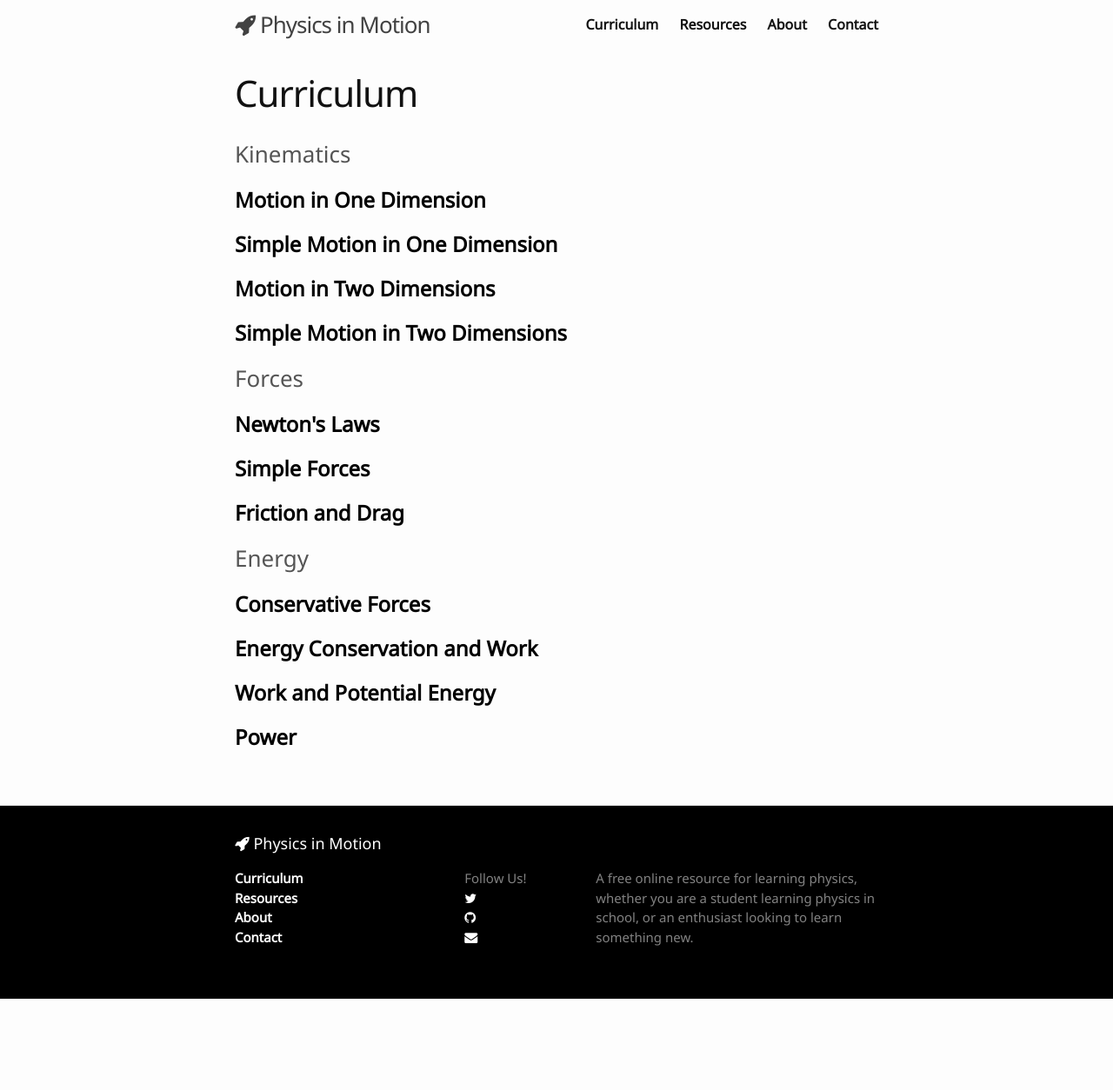
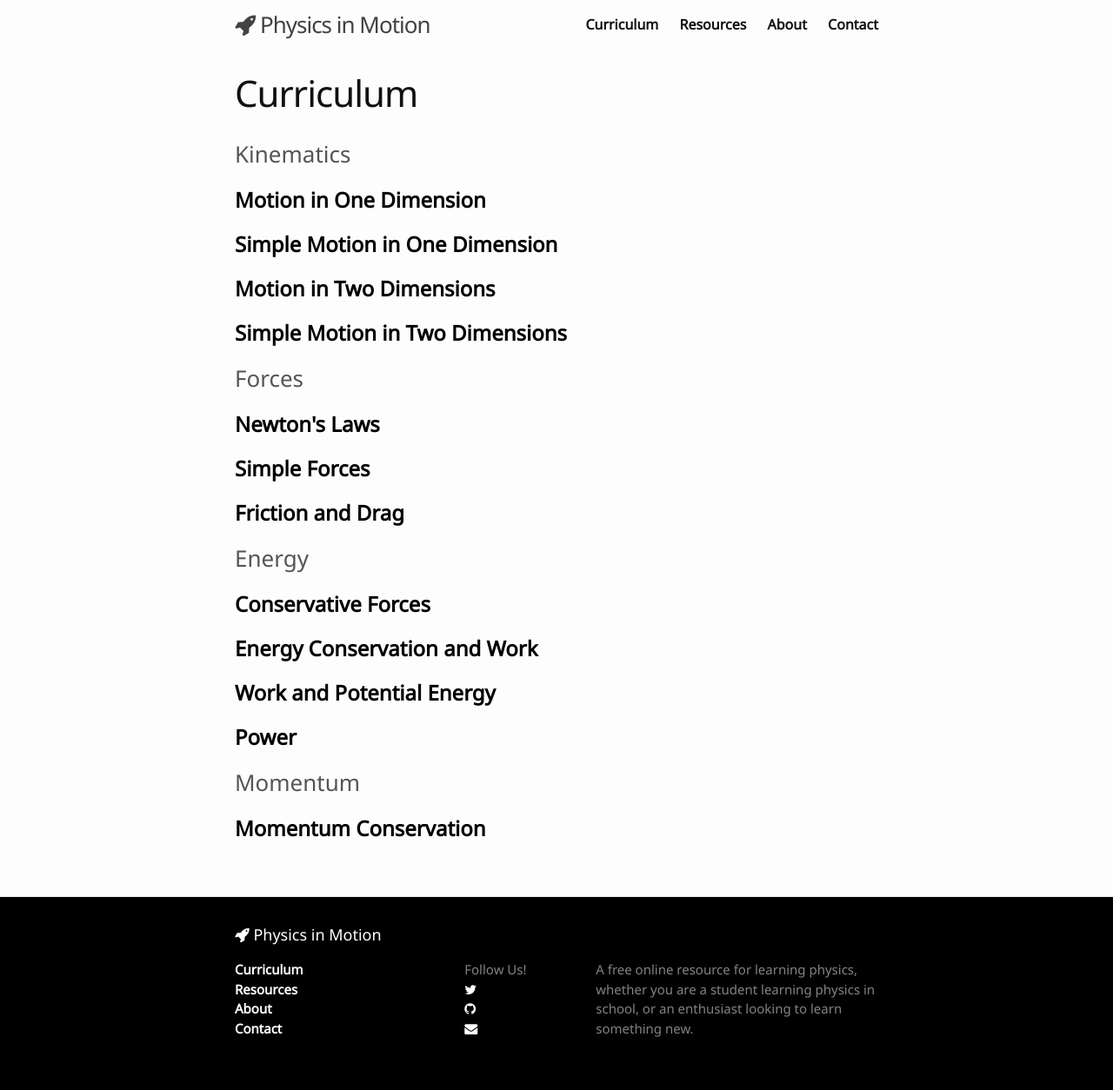
Before and after one commit to LeNPaul/physics-in-motion-old, a Jekyll site: the page built from pages/curriculum.md, in a window 1280 px wide. Shown: the whole page at 87% size. Built offline with Jekyll 4.4.1, drawn with Linux system fonts in a browser that asks for light colours; nearby versions of some CDN libraries; before the commit the page ends 1149 px from its top, so only the background shows below that.

Commit message:
Update content

```diff
--- a/pages/curriculum.md
+++ b/pages/curriculum.md
@@ -39,3 +39,15 @@ permalink: /pages/curriculum/
     </li>
   {% endfor %}
 </ul>
+
+<h3 class="page-heading">Momentum</h3>
+
+<ul class="post-list">
+  {% for post in site.categories.Momentum %}
+    <li>
+      <h1>
+        <a class="post-link" href="{{ post.url | prepend: site.baseurl }}">{{ post.title }}</a>
+      </h1>
+    </li>
+  {% endfor %}
+</ul>
```
Also changed, not shown: _posts/2016-12-10-momentum-conservation.md (added, +22 -0 lines).
